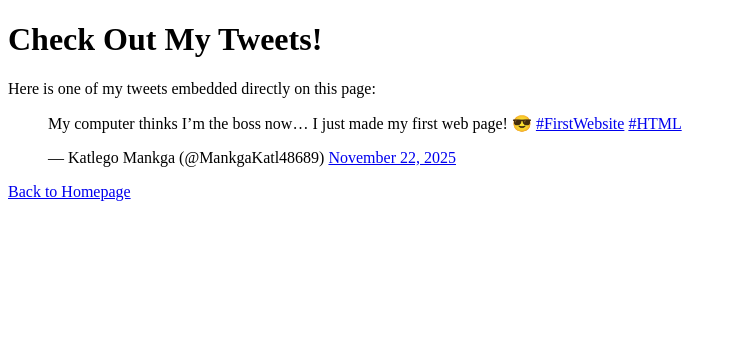
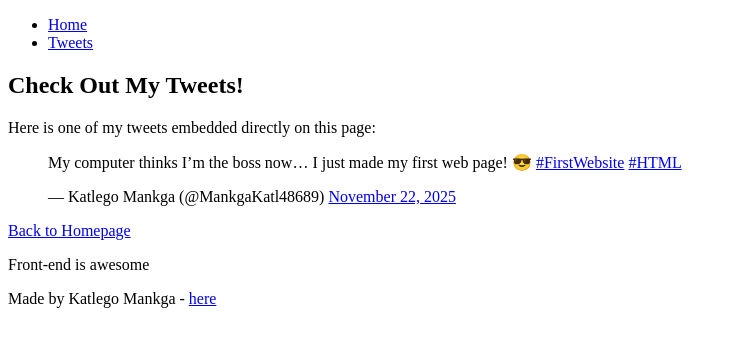
Before and after one commit to katlego22-maker/My_First_Portfolio, a plain HTML site: page html_basic/tweets.html in a window 1280 px wide. Shown: the whole page, without its empty margins (0-736 px from the left). Drawn offline with Linux system fonts and the light colour scheme.

Commit message:
feat: refactoring

```diff
--- a/html_basic/tweets.html
+++ b/html_basic/tweets.html
@@ -3,21 +3,41 @@
 <head>
     <meta charset="UTF-8">
     <meta name="viewport" content="width=device-width, initial-scale=1.0">
-    <title>Base Index</title>
+    <title>My Tweets</title>
 </head>
 <body>
-    <h1>Check Out My Tweets!</h1>
 
-    <!-- Paragraph -->
-    <p>Here is one of my tweets embedded directly on this page:</p>
+    <!-- Header with navigation -->
+    <header>
+        <ul>
+            <li><a href="index.html">Home</a></li>
+            <li><a href="tweets.html">Tweets</a></li>
+        </ul>
+    </header>
 
-    <!-- Example Tweet Embed (Replace with your own tweet URL if you like) -->
-    <blockquote class="twitter-tweet"><p lang="en" dir="ltr">My computer thinks I’m the boss now… I just made my first web page! 😎 <a href="https://twitter.com/hashtag/FirstWebsite?src=hash&amp;ref_src=twsrc%5Etfw">#FirstWebsite</a> <a href="https://twitter.com/hashtag/HTML?src=hash&amp;ref_src=twsrc%5Etfw">#HTML</a></p>&mdash; Katlego Mankga (@MankgaKatl48689) <a href="https://twitter.com/MankgaKatl48689/status/1992379111420174343?ref_src=twsrc%5Etfw">November 22, 2025</a></blockquote> <script async src="https://platform.twitter.com/widgets.js" charset="utf-8"></script>
+    <!-- Main content -->
+    <main>
+        <article>
+            <h1>Check Out My Tweets!</h1>
+            <p>Here is one of my tweets embedded directly on this page:</p>
 
-    <!-- Link back to homepage -->
-    <p>
-        <a href="index.html">Back to Homepage</a>
-    </p>
+            <blockquote class="twitter-tweet">
+                <p lang="en" dir="ltr">My computer thinks I’m the boss now… I just made my first web page! 😎 <a href="https://twitter.com/hashtag/FirstWebsite?src=hash&amp;ref_src=twsrc%5Etfw">#FirstWebsite</a> <a href="https://twitter.com/hashtag/HTML?src=hash&amp;ref_src=twsrc%5Etfw">#HTML</a></p>&mdash; Katlego Mankga (@MankgaKatl48689) <a href="https://twitter.com/MankgaKatl48689/status/1992379111420174343?ref_src=twsrc%5Etfw">November 22, 2025</a>
+            </blockquote>
+            <script async src="https://platform.twitter.com/widgets.js" charset="utf-8"></script>
+
+            <p><a href="index.html">Back to Homepage</a></p>
+        </article>
+
+        <aside>
+            <p>Front-end is awesome</p>
+        </aside>
+    </main>
+
+    <!-- Footer -->
+    <footer>
+        <p>Made by Katlego Mankga - <a href="https://github.com/katlego22" target="_blank" rel="noopener">here</a></p>
+    </footer>
 
 </body>
 </html>
```
Also changed, not shown: html_basic/index.html (+24 -7 lines).
